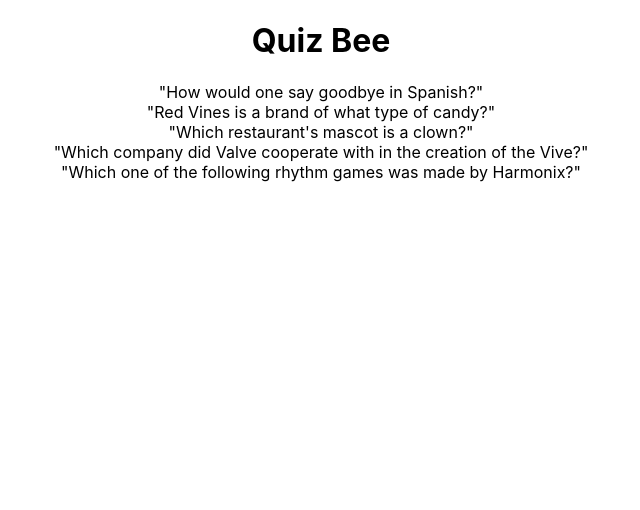
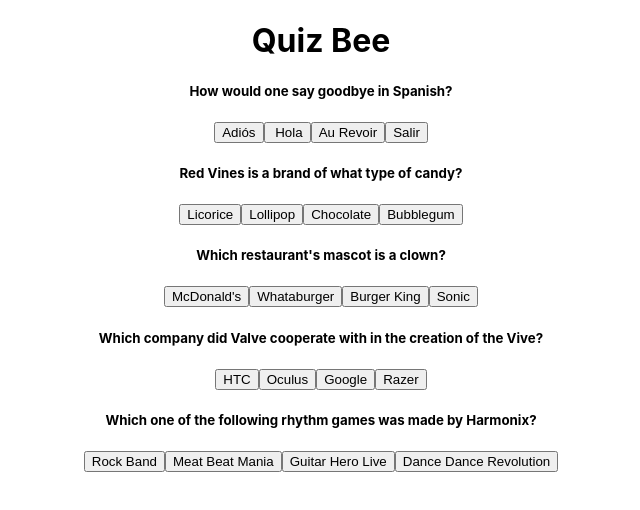
Before and after one commit to AjaySankar/quiz-app, a React (Create React App) app: page / in a window 1280 px wide. Shown: the top 510 px of the page, without its empty margins (319-959 px from the left). Built offline with nearby package versions, Linux system fonts and the light colour scheme.

Commit message:
Added question component

```diff
--- a/src/components/Question.jsx
+++ b/src/components/Question.jsx
@@ -1,10 +1,22 @@
 import React from 'react';
+import { v4 as uuidv4 } from 'uuid';
 
 function Question(props) {
-    const {questionInfo} = props
+    const { id, questionInfo} = props
+    const { question, answers } = questionInfo
     return (
         <div>
-            {JSON.stringify(questionInfo.question)}
+            <h5>
+                {question}
+            </h5>
+            {
+                answers.map(answer =>
+                    <input type="button"
+                        value={answer}
+                        key={uuidv4()}
+                        onClick={(e) => {window.console.log(e.target.value)}}>
+                    </input>)
+            }
         </div>
     );
 }
--- a/src/components/QuizApp.jsx
+++ b/src/components/QuizApp.jsx
@@ -15,7 +15,7 @@
            <div className="quiz-container">
                {
                    quizBank.map(({questionId, ...questionInfo}) => {
-                       return <Question key={questionId} questionInfo={questionInfo}/>
+                       return <Question key={questionId} id={questionId} questionInfo={questionInfo}/>
                    })
                }
            </div>
```
